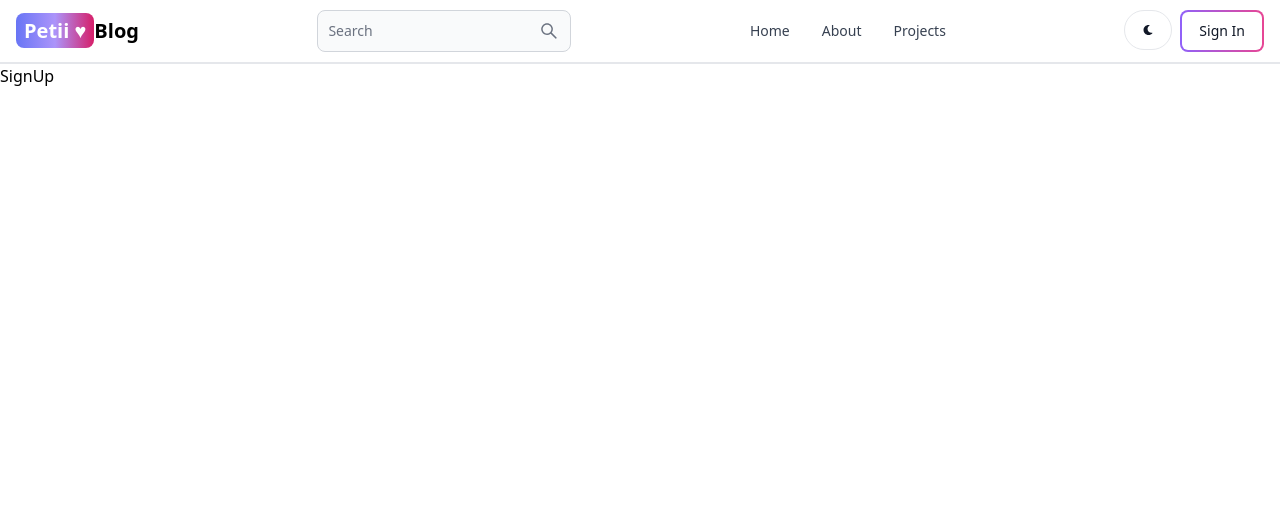
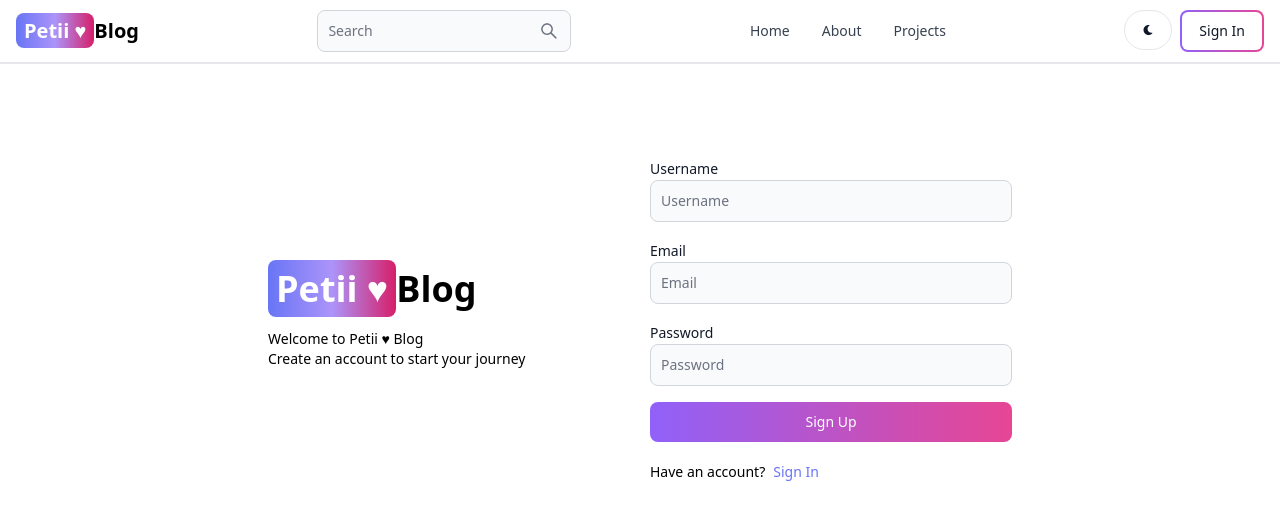
Before and after one commit to mohammaduamhar/MERN-Blog-Page, a React (Vite) app in the folder client/: page /sign-up in a window 1280 px wide. Shown: the top 520 px of the page. Built offline with nearby package versions, Linux system fonts and the light colour scheme.

Commit message:
create SignUp ui

```diff
--- a/client/src/pages/SignUp.jsx
+++ b/client/src/pages/SignUp.jsx
@@ -1,7 +1,66 @@
-import React from 'react'
+import { Label, TextInput } from "flowbite-react";
+import React from "react";
+import { Link } from "react-router-dom";
+import {Button} from 'flowbite-react'
 
 export default function SignUp() {
   return (
-    <div>SignUp</div>
-  )
+    <div className="min-h-screen mt-20">
+      <div className="flex p-3 max-w-3xl mx-auto flex-col md:flex-row md:items-center gap-5">
+        {/* left */}
+        <div className="flex-1">
+          {" "}
+          <Link to="/" className="font-bold dark:text-white text-4xl">
+            <span className="px-2 py-1 bg-gradient-to-r from-indigo-500 via-purple-400 to-pink-600 rounded-lg text-white ">
+              Petii ♥
+            </span>
+            Blog
+          </Link>
+          <p className="text-sm mt-5">
+            Welcome to Petii ♥ Blog <br />
+            Create an account to start your journey
+          </p>
+        </div>
+        {/* right */}
+        <div className="flex-1">
+          <form className="flex flex-col gap-4">
+            <div className="">
+              <Label value="Username" />
+              <TextInput
+                type="text"
+                placeholder="Username"
+                className="w-full"
+                id="username"
+              />
+            </div>
+            <div className="">
+              <Label value="Email" />
+              <TextInput
+                type="text"
+                placeholder="Email"
+                className="w-full"
+                id="email"
+              />
+            </div>
+            <div className="">
+              <Label value="Password" />
+              <TextInput
+                type="text"
+                placeholder="Password"
+                className="w-full"
+                id="password"
+              />
+            </div>
+            <Button gradientDuoTone="purpleToPink" className="w-full" type="sumbit">Sign Up</Button>
+          </form>
+          <div className=" flex gap-2 text-sm mt-5">
+            <span >Have an account?</span>
+            <Link to="/sign-in" className="text-indigo-500">
+              Sign In
+            </Link>
+          </div>
+        </div>
+      </div>
+    </div>
+  );
 }
```
